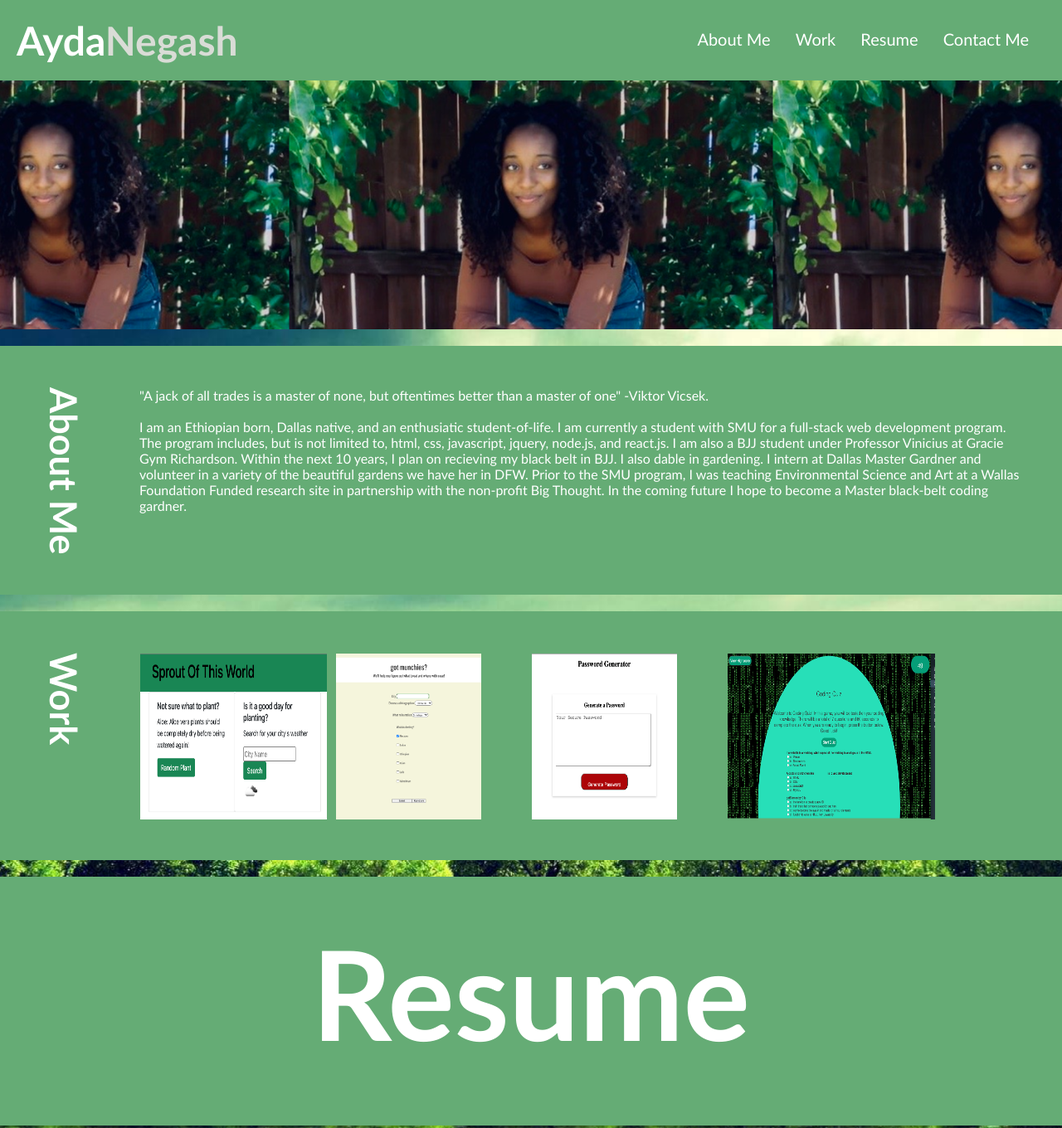
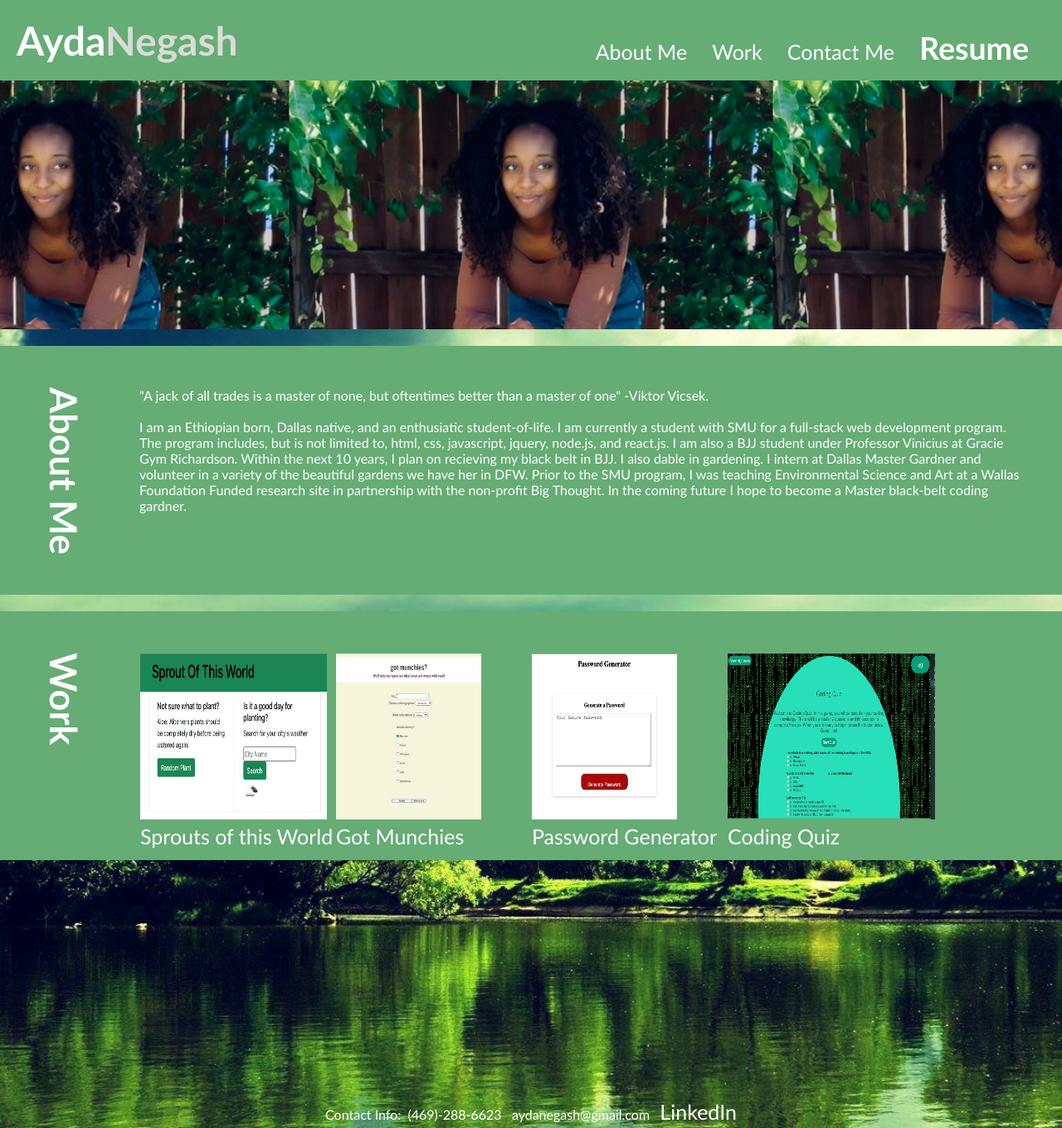
Before and after one commit to aydanegash/fire-portfolio, a plain HTML site: page index.html in a window 1280 px wide. Shown: the top 1360 px of the page at 83% size. Drawn offline with Linux system fonts and the light colour scheme.

Commit message:
updated work

```diff
--- a/assets/css/style.css
+++ b/assets/css/style.css
@@ -211,3 +211,7 @@ p {
     color: #ffffff;
     font-size: 40px;
 }
+
+a {
+    font-size: 25px
+}
--- a/index.html
+++ b/index.html
@@ -20,10 +20,10 @@
                         <a href="#work">Work</a>
                     </li>
                     <li>
-                        <a href="#resume">Resume</a>
+                        <a href="#contact-me">Contact Me</a>
                     </li>
                     <li>
-                        <a href="#contact-me">Contact Me</a>
+                        <a href="./assets/images/resume.pdf"><h2>Resume</h2></a>
                     </li>
                 </ul>
             </div>
@@ -55,33 +55,32 @@
                                 <img alt="Qries" src="./assets/images/sprouts-of-the-world.png"
                                 width="225" height="250">
                             </a>
+                            <a href="https://github.com/ksdevinney/sprout-of-this-world">Sprouts of this World</a>
                         </div>
                         <div class="column">
                             <a href="https://jonathan-jablonski.github.io/got-munchies/">
                                 <img alt="Qries" src="./assets/images/Screen Shot 2021-04-03 at 11.35.21 PM.png"
                                 width="175" height="250">
-                            </a>
+                            </a><br>
+                            <a href="https://github.com/jonathan-jablonski/got-munchies">Got Munchies</a>
                         </div>
                         <div class="column">
                             <a href="https://aydanegash.github.io/password-generator/">
                                 <img alt="Qries" src="./assets/images/password-generator.png"
                                 width="175" height="250">
-                            </a>
+                            </a><br>
+                            <a href="https://github.com/aydanegash/password-generator">Password Generator</a>
                         </div>
                         <div class="column">
                             <a href="https://aydanegash.github.io/quiz-quiz/">
                                 <img alt="Qries" src="./assets/images/deployedWebsite.png"
                                 width="250" height="250">
-                            </a>
+                            </a><br>
+                            <a href="https://github.com/aydanegash/quiz-quiz">Coding Quiz</a>
                         </div>
                     </div>
                 </p>
-            </div>
-            <div id="resume" class="resume">
-                <p>
-                    <a href="https://docs.google.com/document/d/1Vy9bc4UCuBF1yUReom5-GI3WW69WqaQYxZD1oQlRaBA/edit?usp=sharing"><h2>Resume</h2></a>
-                </p>
-            </div>
+            </div> <br>
         </div>
         <div id="contact-me" class="footer">
             <p>
```
Also changed, not shown: 1 other file.
